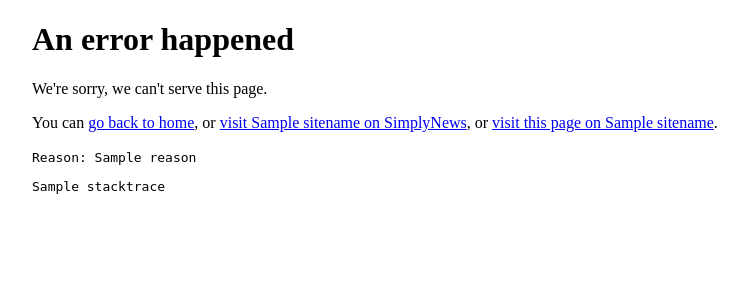
After one commit to Simple-Web-Project/SimplyNews-Web, a Python web app: template templates/site/page_exception.html in a window 1280 px wide. The commit adds this page. Shown: the top 300 px of the page, without its empty margins (208-956 px from the left). Run offline with Jinja, Linux system fonts and the light colour scheme; the template is opened without the code that fills it: most values are stand-ins (such as "Sample title", 1, 10 or a date in 2020).

Commit message:
Handle HTTPErrors and Exceptions on /site/path endpoint

```diff
--- a/templates/base.html
+++ b/templates/base.html
@@ -1,6 +1,6 @@
 <!doctype html>
+<html>
 
-<html>
 <head>
     {% block head %}{% endblock %}
     <title>{% block title %}SimplyNews{% endblock %}</title>
@@ -9,10 +9,7 @@
 
 <body style="max-width: 800px; margin: 0 auto; padding-left: 5px; padding-right: 5px">
     <div id="content">{% block content %}{% endblock %}</div>
+    <footer>{% block footer %}{% endblock %}</footer>
+</body>
 
-        <footer>
-        {% block footer %}
-        {% endblock %}
-        </footer>
-    </body>
 </html>
--- /dev/null
+++ b/templates/base_page_error.html
@@ -0,0 +1,11 @@
+{% extends "base.html" %}
+
+{% block content %}
+<h1>{% block errorTitle %}{% endblock %}</h1>
+<p>{% block errorMessage %}{% endblock %}</p>
+<p>You can <a href="/">go back to home</a>{% if site_link %},
+    or <a href="{{ site_link }}">visit {{ sitename }} on SimplyNews</a>{% endif %}{% if original_link %},
+    or <a href="{{ original_link }}">visit this page on {{ sitename }}</a>{% endif %}.
+</p>
+{% block errorContent %}{% endblock %}
+{% endblock %}
--- a/templates/site/not_found.html
+++ b/templates/site/not_found.html
@@ -0,0 +1,5 @@
+{% extends "base_page_error.html" %}
+{% block title %}Error - Not Found - SimplyNews{% endblock %}
+
+{% block errorTitle %}Page not found{% endblock %}
+{% block errorMessage %}We could not find this page.{% endblock %}
--- /dev/null
+++ b/templates/site/page_exception.html
@@ -0,0 +1,14 @@
+{% extends "base_page_error.html" %}
+{% block title %}Error - SimplyNews{% endblock %}
+
+{% block errorTitle %}An error happened{% endblock %}
+{% block errorMessage %}We're sorry, we can't serve this page.{% endblock %}
+{% block errorContent %}
+<div id="error">
+    <code id="reason">Reason: {{ reason }}</code>
+    {% if stacktrace %}
+    <br>
+    <pre><code id="stacktrace">{{ stacktrace }}</code></pre>
+    {% endif %}
+</div>
+{% endblock %}
--- /dev/null
+++ b/templates/site/page_httperror.html
@@ -0,0 +1,5 @@
+{% extends "base_page_error.html" %}
+{% block title %}Error - SimplyNews{% endblock %}
+
+{% block errorTitle %}{{ status_code}} {{ reason }}{% endblock %}
+{% block errorMessage %}We're sorry, we can't serve this page.{% endblock %}
```
Also changed, not shown: main.py (+38 -4 lines), templates/site/page_error.html (deleted). Lines whose indentation alone changed are shown as unchanged.
